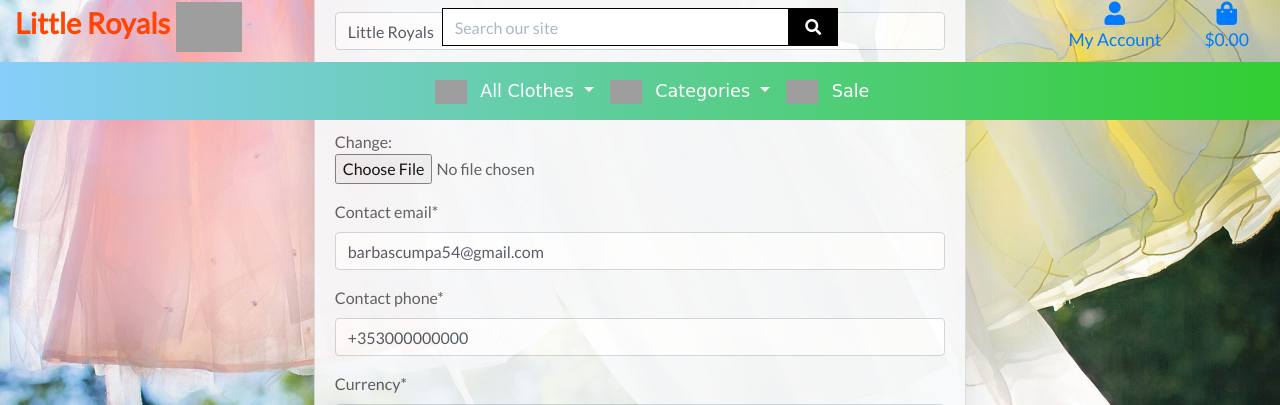
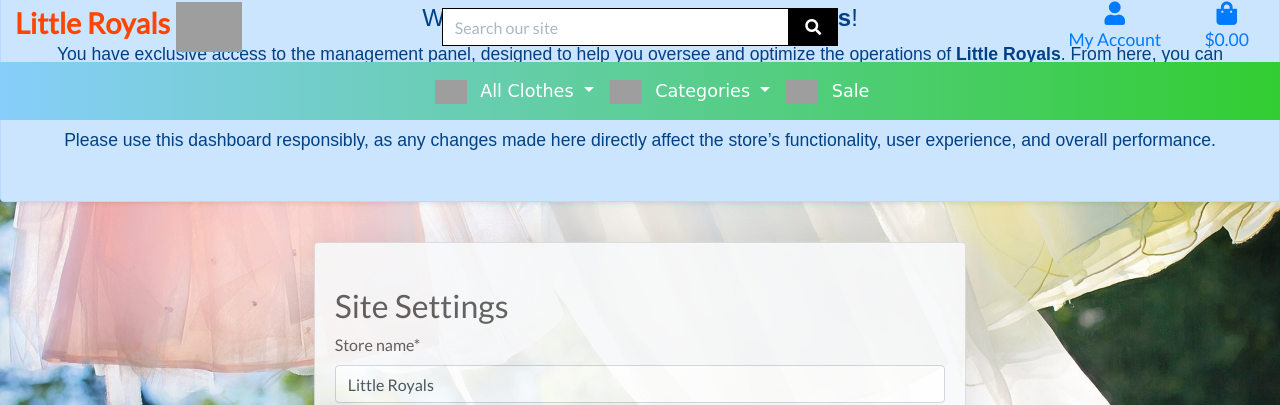
Before and after one commit to irka775/little-explorers, a Django app: page /store_settings/ in a window 1280 px wide. Shown: the part 315-720 px from the top of the page. Run offline with Django 3.2, Linux system fonts and the light colour scheme; a user stored in the database is signed in; data comes from the database, SQL or seed files in the repository; both versions use the stored data as it was after the commit; parts of the project's set-up code (start-up, migrations or seed data) failed here and were passed over; some libraries are stand-ins or nearby versions; grey boxes are pictures that could not be loaded.

Commit message:
Improve security: Only admins can edit store settings & show error for others

```diff
--- a/store_settings/templates/store_settings/store_settings.html
+++ b/store_settings/templates/store_settings/store_settings.html
@@ -14,6 +14,40 @@
 {% endblock %}
 
 {% block content %}
+{% if user.is_superuser %}
+<!-- Admin Exclusive Content -->
+<div
+  class="alert alert-primary text-center mt-5 p-5 rounded-3 shadow-sm"
+  role="alert"
+  style="font-family: 'Arial', sans-serif; font-size: 1.1rem; line-height: 1.5"
+>
+  <!-- Store Logo -->
+  {% if store_settings and store_settings.store_logo %}
+    <img src="{{ store_settings.store_logo.url }}" alt="{{ store_settings.store_name }}" height="50" class="mb-2">
+  {% endif %}
+
+  <!-- Welcome Heading -->
+  <h4 class="alert-heading">
+    Welcome, Administrator of <strong>{{ store_settings.store_name }}</strong>!
+  </h4>
+
+  <!-- Admin Message -->
+  <p>
+    You have exclusive access to the management panel, designed to help you oversee and optimize
+    the operations of <strong>{{ store_settings.store_name }}</strong>. From here, you can manage products,
+    configure store settings, and ensure a seamless shopping experience for customers.
+  </p>
+
+  <hr>
+
+  <!-- Important Note -->
+  <p class="mb-0">
+    Please use this dashboard responsibly, as any changes made here directly affect the store’s
+    functionality, user experience, and overall performance.
+  </p>
+</div>
+
+
 
 <div class="container mt-4 pt-3">
     <div class="row justify-content-center">
@@ -47,4 +81,36 @@
         }
     }
 </script>
+
+{% else %}
+
+<div
+  class="alert  text-center mt-5 p-5 rounded-3 shadow-sm"
+  role="alert"
+  style="font-family: 'Arial', sans-serif; font-size: 1.1rem; line-height: 1.5"
+>
+<div
+  class=" alert-warning text-center alert  text-center mt-5 p-5 rounded-3 shadow-sm"
+  role="alert"
+  style="font-family: 'Arial', sans-serif; font-size: 1.1rem"
+>
+{% if store_settings and store_settings.store_logo %}
+<img src="{{ store_settings.store_logo.url }}" alt="{{ store_settings.store_name }}" height="50" class="mb-3">
+{% endif %}
+  <h4 class="alert-heading">⚠️ Access Restricted - {{ store_settings.store_name }}</h4></h4>
+  <p>
+    This page is reserved exclusively for administrators with elevated
+    privileges. Only users with administrative rights are authorized to view or
+    interact with the content available here.
+  </p>
+  <hr >
+  <p class="mb-0">
+    If you believe you should have access, please contact the
+    <a href="mailto:{{ store_settings.contact_email }}" class="alert-link"
+      >system administrator</a
+    >
+    for further assistance.
+  </p>
+</div>
+{% endif %}
 {% endblock %}
--- a/store_settings/views.py
+++ b/store_settings/views.py
@@ -4,19 +4,22 @@ from django.contrib.auth.decorators import login_required
 from .models import StoreSettings
 from .forms import StoreSettingsForm
 
-
 @login_required
 def store_settings_view(request):
-    # Get existing settings or create a default one
+    # Obține setările existente
     settings = StoreSettings.objects.first()
+    form = StoreSettingsForm(instance=settings)
+
     if request.method == "POST":
+        if not request.user.is_superuser:
+            messages.error(request, "You do not have permission to update store settings.")
+            return redirect("store_settings")
+
         form = StoreSettingsForm(request.POST, request.FILES, instance=settings)
         if form.is_valid():
             form.save()
             messages.success(request, "Settings updated successfully!")
             return redirect("store_settings")
-    else:
-        form = StoreSettingsForm(instance=settings)
 
     context = {"form": form}
     return render(request, "store_settings/store_settings.html", context)
--- a/templates/base.html
+++ b/templates/base.html
@@ -68,7 +68,7 @@
 
             {{ store_settings.store_name }}
             {% if store_settings and store_settings.store_logo %}
-                <img src="{{ store_settings.store_logo.url }}" alt="{{ store_settings.store_name }}" height="40">
+                <img src="{{ store_settings.store_logo.url }}" alt="Logo" height="40">
             {% else %}
                 <h6>No Logo</h6>
             {% endif %}
@@ -81,7 +81,7 @@
                 <a class="navbar-brand" href="{% url 'home' %}">{{ store_settings.store_name }}
 
                     {% if store_settings and store_settings.store_logo %}
-                    <img src="{{ store_settings.store_logo.url }}" alt="{{ store_settings.store_name }}" height="50">
+                    <img src="{{ store_settings.store_logo.url }}" alt="Logo" height="50">
                 {% else %}
                     <h6>No Logo</h6>
                 {% endif %}
```
Also changed, not shown: db.sqlite3, media/king-and-queen-8981240_640.png (added).
